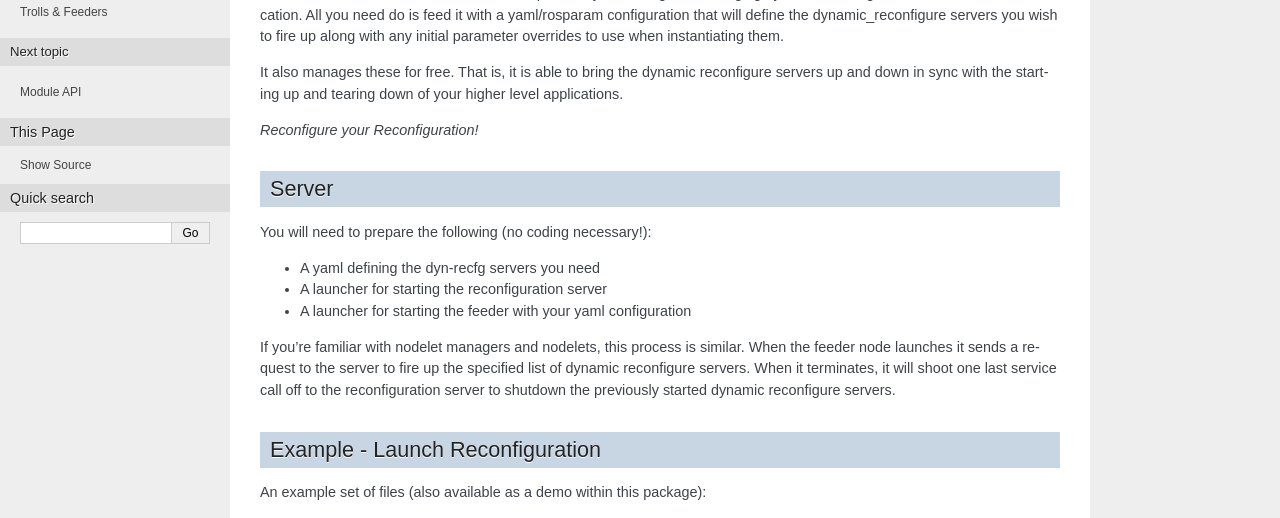
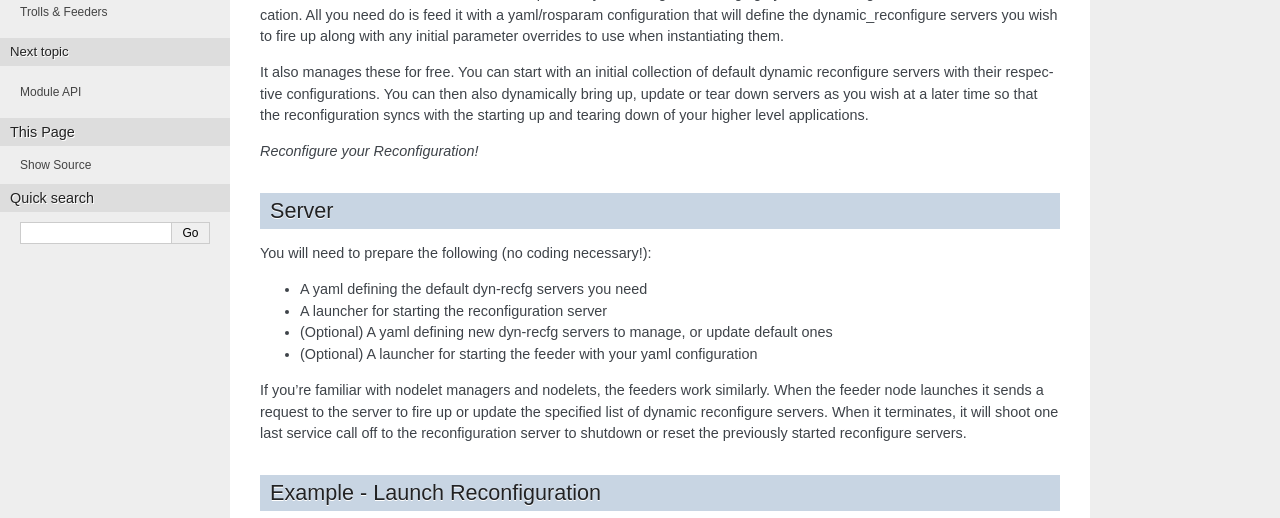
Before and after one commit to stonier/feed_the_troll, a Sphinx documentation site: the page built from doc/reconfiguration.rst, in a window 1280 px wide and 1400 px high, scrolled down 286 px. Shown: the top 518 px of the window. Built offline with Sphinx 7.4.7, drawn with Linux system fonts in a browser that asks for light colours; the version number could not be read and is left out; some of the changed text lies outside the part shown; grey boxes are pictures that could not be loaded.

Commit message:
[docs] updates for reconfiguration defaults and overlays from feeders

```diff
--- a/doc/reconfiguration.rst
+++ b/doc/reconfiguration.rst
@@ -20,9 +20,12 @@ need do is feed it with a yaml/rosparam configuration that will define
 the dynamic_reconfigure servers you wish to fire up along with any
 initial parameter overrides to use when instantiating them.
 
-It also manages these for free. That is, it is able to bring the
-dynamic reconfigure servers up and down in sync with the starting
-up and tearing down of your higher level applications.
+It also manages these for free. You can start with an initial
+collection of default dynamic reconfigure servers with their
+respective configurations. You can then also dynamically
+bring up, update or tear down servers as you wish at a later
+time so that the reconfiguration syncs with the starting up
+and tearing down of your higher level applications.
 
 *Reconfigure your Reconfiguration!*
 
@@ -31,15 +34,16 @@ Server
 
 You will need to prepare the following (no coding necessary!):
 
-* A yaml defining the dyn-recfg servers you need
+* A yaml defining the default dyn-recfg servers you need
 * A launcher for starting the reconfiguration server
-* A launcher for starting the feeder with your yaml configuration
+* (Optional) A yaml defining new dyn-recfg servers to manage, or update default ones
+* (Optional) A launcher for starting the feeder with your yaml configuration
 
-If you're familiar with nodelet managers and nodelets, this process is similar.
+If you're familiar with nodelet managers and nodelets, the feeders work similarly.
 When the feeder node launches it sends a request to the server to fire up
-the specified list of dynamic reconfigure servers. When it terminates,
+or update the specified list of dynamic reconfigure servers. When it terminates,
 it will shoot one last service call off to the reconfiguration server to
-shutdown the previously started dynamic reconfigure servers.
+shutdown or reset the previously started reconfigure servers.
 
 Example - Launch Reconfiguration
 ================================
@@ -49,12 +53,15 @@ An example set of files (also available as a demo within this package):
 .. literalinclude:: ../launch/demo_reconfiguration_server.launch
    :language: xml
 
+.. literalinclude:: ../parameters/demo_reconfiguration_server.yaml
+   :language: yaml
+
 feed it using this package's parameter feeder:
 
 .. literalinclude:: ../launch/demo_reconfiguration_feeder.launch
    :language: xml
 
-.. literalinclude:: ../parameters/demo_reconfiguration.yaml
+.. literalinclude:: ../parameters/demo_reconfiguration_feeder.yaml
    :language: yaml
 
 A snapshot of the rosparam server is useful to illustrate where the various parameters
@@ -65,33 +72,40 @@ explicitly instructed to start its dynamic reconfigure server elsewhere.
 .. code-block:: bash
 
    $ rosparam list
-   /feeder_snorriheim_24447_410607863113126015/parameters/dude/module
-   /feeder_snorriheim_24447_410607863113126015/parameters/dude/overrides/bool_param
-   /feeder_snorriheim_24447_410607863113126015/parameters/dude/overrides/double_param
-   /feeder_snorriheim_24447_410607863113126015/parameters/dude/overrides/int_param
-   /feeder_snorriheim_24447_410607863113126015/parameters/dude/overrides/size
-   /feeder_snorriheim_24447_410607863113126015/parameters/dude/overrides/str_param
-   /feeder_snorriheim_24447_410607863113126015/parameters/dudette/module
-   /feeder_snorriheim_24447_410607863113126015/parameters/dudette/namespace
-   /feeder_snorriheim_24447_410607863113126015/parameters/dudette/overrides/bool_param
-   /feeder_snorriheim_24447_410607863113126015/parameters/dudette/overrides/double_param
-   /feeder_snorriheim_24447_410607863113126015/parameters/dudette/overrides/int_param
-   /feeder_snorriheim_24447_410607863113126015/parameters/dudette/overrides/size
-   /feeder_snorriheim_24447_410607863113126015/parameters/dudette/overrides/str_param
-   /feeder_snorriheim_24447_410607863113126015/server_namespace
+   /feeder_snorriwork_18767_3776865491990798862/parameters/dude/module
+   /feeder_snorriwork_18767_3776865491990798862/parameters/dude/overrides/bool_param
+   /feeder_snorriwork_18767_3776865491990798862/parameters/dude/overrides/double_param
+   /feeder_snorriwork_18767_3776865491990798862/parameters/dude/overrides/int_param
+   /feeder_snorriwork_18767_3776865491990798862/parameters/dude/overrides/size
+   /feeder_snorriwork_18767_3776865491990798862/parameters/dude/overrides/str_param
+   /feeder_snorriwork_18767_3776865491990798862/parameters/dudette/module
+   /feeder_snorriwork_18767_3776865491990798862/parameters/dudette/namespace
+   /feeder_snorriwork_18767_3776865491990798862/parameters/dudette/overrides/int_param
+   /feeder_snorriwork_18767_3776865491990798862/server_namespace
    /foo/troll/dudette/bool_param
    /foo/troll/dudette/double_param
    /foo/troll/dudette/int_param
    /foo/troll/dudette/size
    /foo/troll/dudette/str_param
+   /reconfiguration/bob/bool_param
+   /reconfiguration/bob/double_param
+   /reconfiguration/bob/int_param
+   /reconfiguration/bob/size
+   /reconfiguration/bob/str_param
    /reconfiguration/debug
    /reconfiguration/dude/bool_param
    /reconfiguration/dude/double_param
    /reconfiguration/dude/int_param
    /reconfiguration/dude/size
    /reconfiguration/dude/str_param
+   /reconfiguration/servers/bob/module
+   /reconfiguration/servers/dudette/module
+   /reconfiguration/servers/dudette/namespace
+   /reconfiguration/servers/dudette/overrides/bool_param
+   /reconfiguration/servers/dudette/overrides/double_param
+   /reconfiguration/servers/dudette/overrides/size
+   /reconfiguration/servers/dudette/overrides/str_param
    /reconfiguration_client/name
-
 
 Clients
 =======
```
